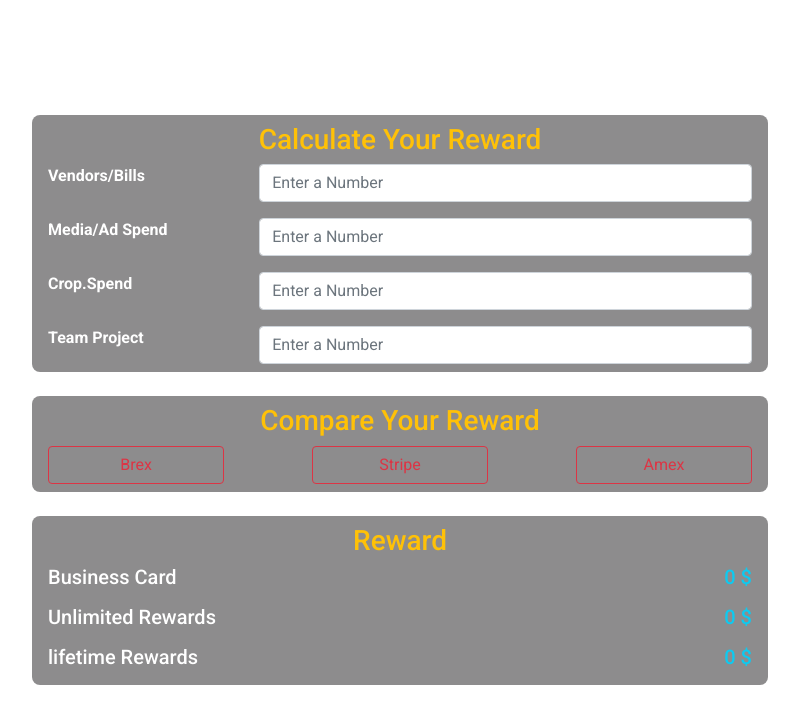
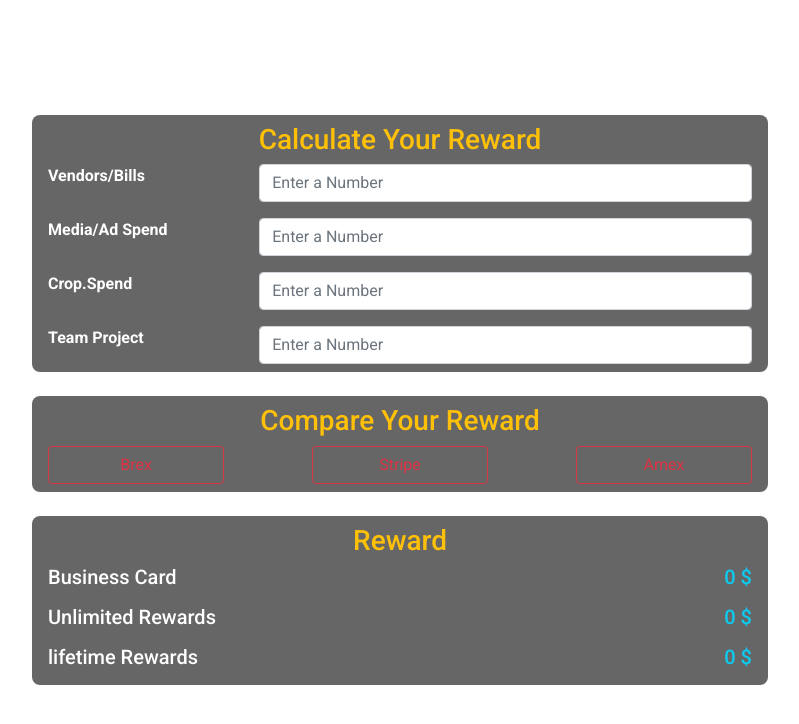
Before and after one commit to AmrHassanz/finance, a plain HTML site: page index.html in a window 1280 px wide. Shown: the whole page, without its empty margins (240-1039 px from the left). Drawn offline with Linux system fonts and the light colour scheme.

Commit message:
2nd edit

```diff
--- a/css/style.css
+++ b/css/style.css
@@ -27,7 +27,7 @@ body {
 }
 
 .inputs ,.compare ,.total{
-  background-color: rgba(65, 64, 65, .6);
+  background-color: rgba(65, 64, 65, .8);
   padding: .5rem 1rem;
   border-radius: .5rem;
   color: white;
```
